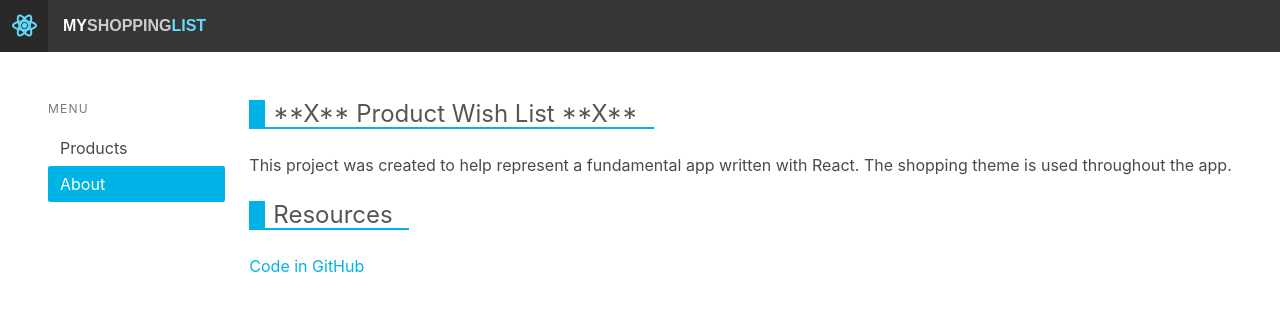
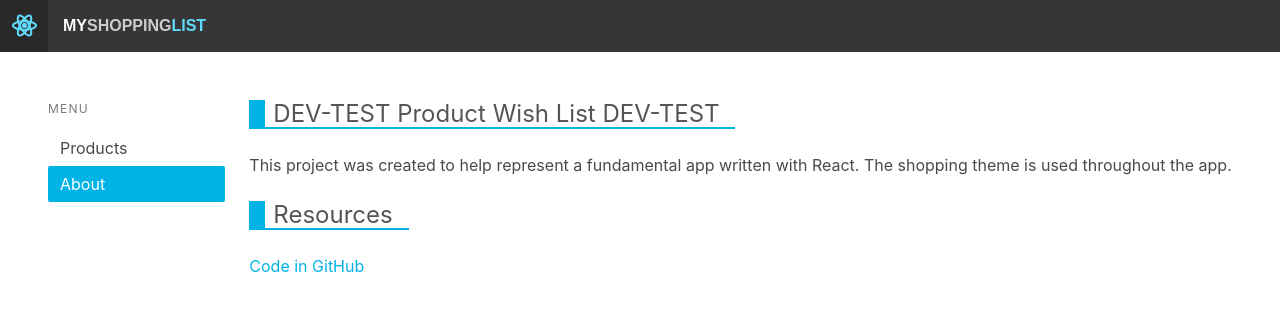
Before and after one commit to ptitsclous91/my-static-web-app, a React (Create React App) app in the folder react-app/: page /about in a window 1280 px wide. Shown: the top 310 px of the page. Built offline with nearby package versions, Linux system fonts and the light colour scheme.

Commit message:
dev-test

```diff
--- a/react-app/src/About.js
+++ b/react-app/src/About.js
@@ -3,7 +3,7 @@ import React from 'react';
 const About = () => (
   <div className="content-container">
     <div className="content-title-group not-found">
-      <h2 className="title">**X** Product Wish List **X**</h2>
+      <h2 className="title">DEV-TEST Product Wish List DEV-TEST</h2>
       <p>
         This project was created to help represent a fundamental app written
         with React. The shopping theme is used throughout the app.
```
